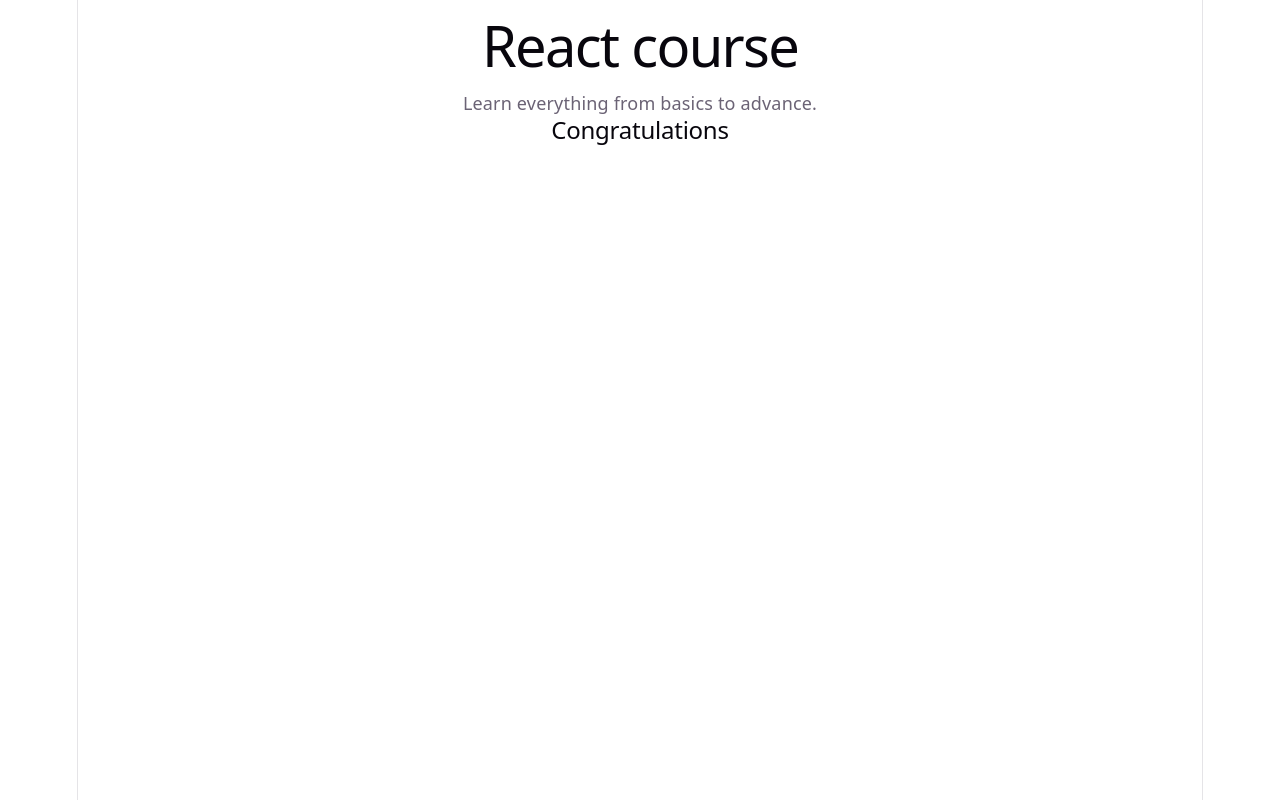
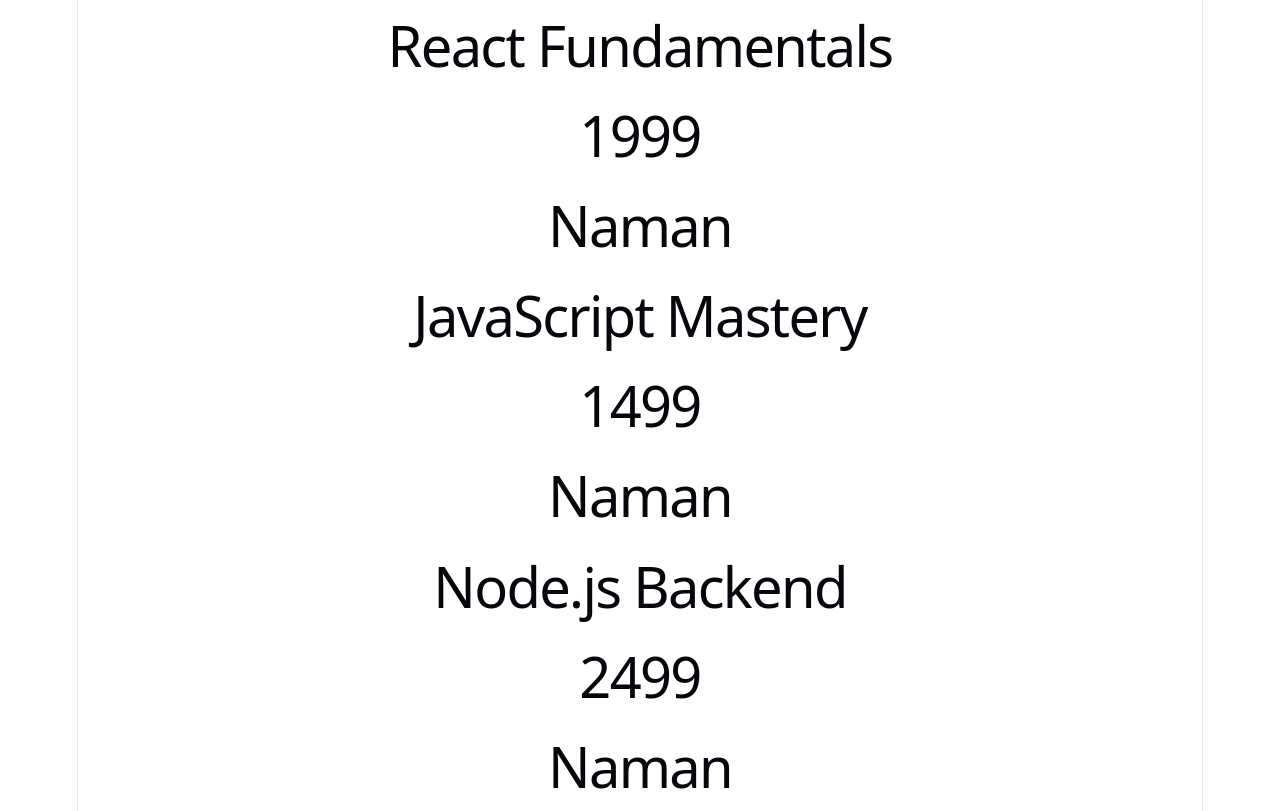
Before and after one commit to telusko-aliens/react-complete-course, a React (Vite) app in the folder module-03-rendering-ui-and-events/: page / in a window 1280 px wide. Built offline with nearby package versions, Linux system fonts and the light colour scheme.

Commit message:
Module 03 Topic 04: Rendering Lists

```diff
--- a/module-03-rendering-ui-and-events/src/App.jsx
+++ b/module-03-rendering-ui-and-events/src/App.jsx
@@ -1,10 +1,15 @@
 import "./App.css";
-import CourseDashboard from "./CourseDashboard";
+import CourseCard from "./CourseCard";
+import { courses } from "./courses";
 
 function App() {
   return (
     <>
-      <CourseDashboard isLoading={false} isError="" isAvailable={true} isEnrolled={true} isCompleted={true} />
+      {
+        courses.map((course) => (
+          <CourseCard title={course.title} price={course.price} instructor={course.instructor} key={course.id} />
+        ))
+      }
     </>
   );
 }
--- /dev/null
+++ b/module-03-rendering-ui-and-events/src/CourseCard.jsx
@@ -0,0 +1,12 @@
+
+function CourseCard({ title, price, instructor }) {
+    return (
+        <>
+            <h1>{title}</h1>
+            <h1>{price}</h1>
+            <h1>{instructor}</h1>
+        </>
+    )
+}
+
+export default CourseCard
--- /dev/null
+++ b/module-03-rendering-ui-and-events/src/courses.js
@@ -0,0 +1,20 @@
+export const courses = [
+  {
+    id: 1,
+    title: "React Fundamentals",
+    instructor: "Naman",
+    price: 1999,
+  },
+  {
+    id: 2,
+    title: "JavaScript Mastery",
+    instructor: "Naman",
+    price: 1499,
+  },
+  {
+    id: 3,
+    title: "Node.js Backend",
+    instructor: "Naman",
+    price: 2499,
+  },
+];
```
